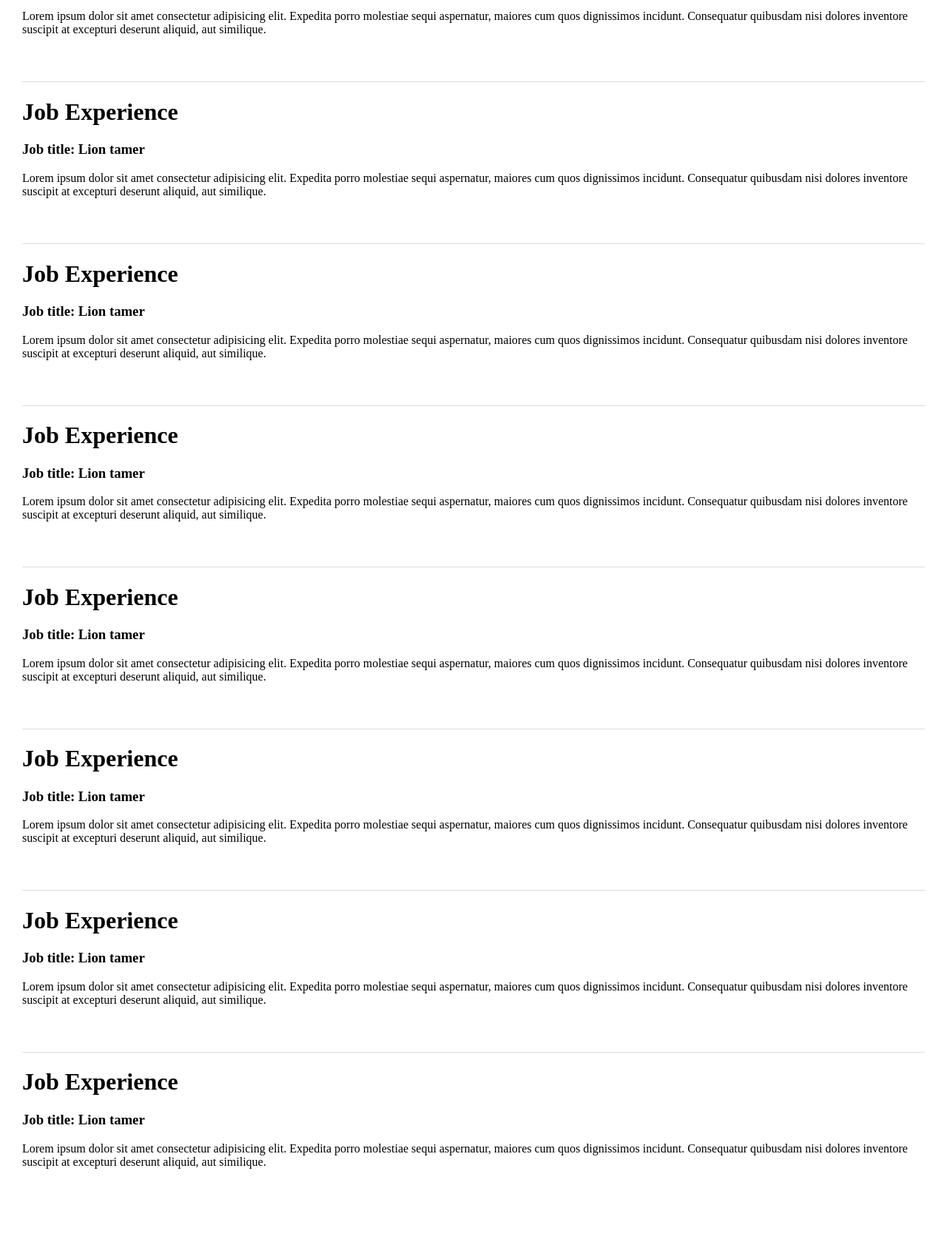
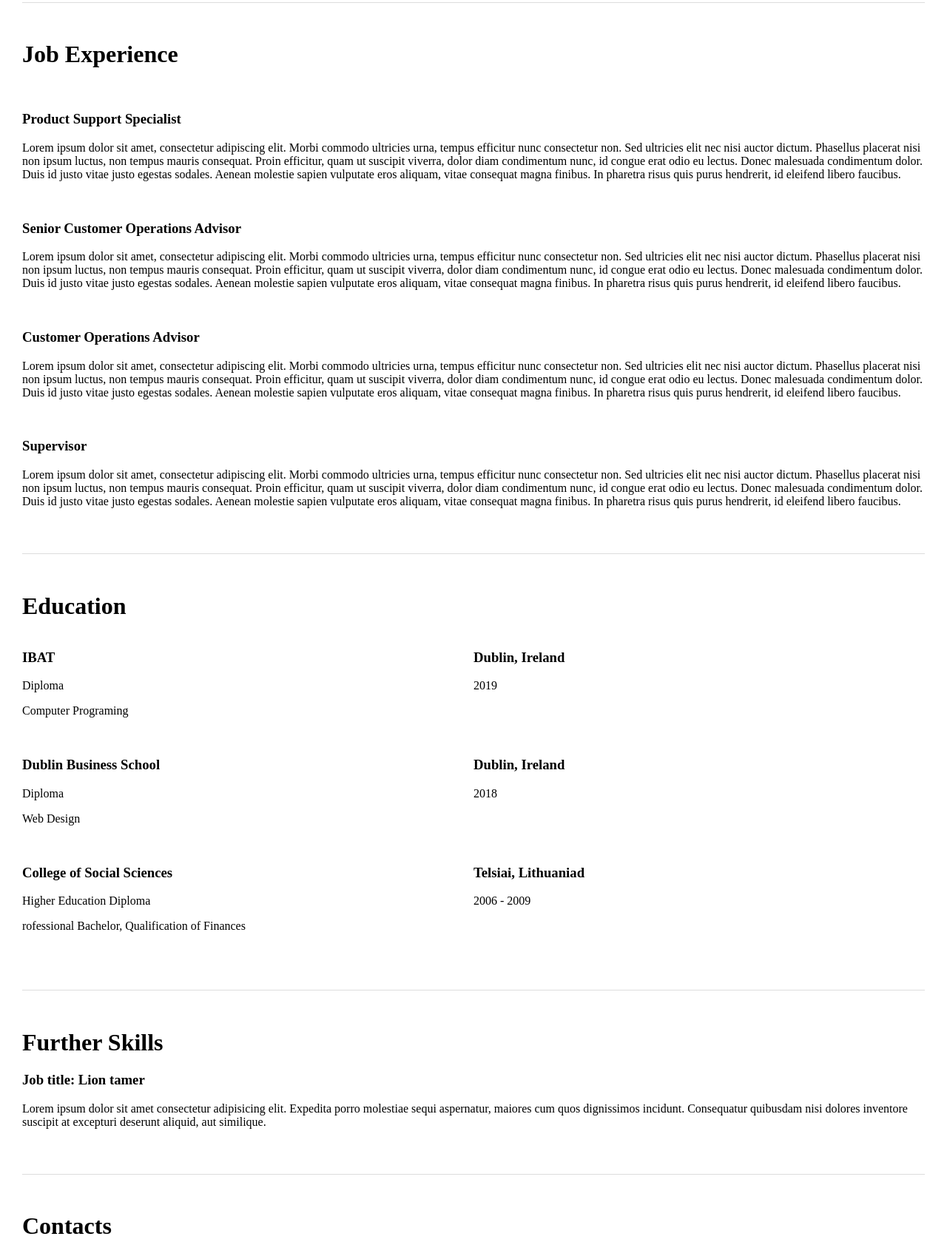
Before and after one commit to Ervinasd/ervinasd.github.io, a plain HTML site: page cv.html in a window 1280 px wide. Shown: the part 734-2413 px from the top of the page at 74% size. Before the commit the page ends 2344 px from the top, so only its background shows below. Drawn offline with Linux system fonts and the light colour scheme.

Commit message:
Added Education sections to the CV

```diff
--- a/cv.css
+++ b/cv.css
@@ -13,6 +13,8 @@ body {
   top: 0;
   width: 100%;
   z-index: 100;
+  font: 15px arial, sans-serif;
+
 }
 
 
@@ -49,7 +51,7 @@ ul {
 
 .picture {
     float:left;
-    width:40%;
+    width:30%;
 }
 
 .picture img {
@@ -64,15 +66,38 @@ ul {
     filter: none;
       -webkit-filter: grayscale(0);
       -webkit-transform: scale(1.01);
+      -webkit-transition: all .8s ease-in-out;
+    }
+
+    .picture {
+      padding-right: 30px;
     }
 
 
-.work-experience {
-    clear: both;
-    margin-top: 5%;
-    border-top: #ddd 1px solid;
+
+
+.cv-section h1 {
+  padding-top: 30px;
 }
 
 @keyframes spin {
     100% {transform: rotate(1turn); }
   }
+
+  .cv-section {
+    margin-top: 5%;
+    border-top: #ddd 1px solid;
+}
+
+  .education-column {
+    float: left;
+    width: 50%;
+  }
+
+
+
+.education:after{
+  content: "";
+  display: table;
+  clear: both;
+}
--- a/cv.html
+++ b/cv.html
@@ -11,10 +11,11 @@
 <body>
     <header class="navbar">
         <ul>
-            <li><a>Home</a></li>
-            <li><a>Page 1</a></li>
-            <li><a>Page 2</a></li>
-            <li><a href="#anchor">Anchor</a></li>
+            <li><a href="#about-me">About Me</a></li>
+            <li><a href="#job-experience">Job Experience</a></li>
+            <li><a href="#education">Education</a></li>
+            <li><a href="#further-skills">Further Skills</a></li>
+            <li><a href="#contacts">Contacts</a></li>
         </ul>
     </header>
     <div class="personal-information fish dog">
@@ -26,68 +27,110 @@
             <h2>Title: Product Support Specialist</h2>
         </div>
     </div>
-    <div class="work-experience">
+    <div class="cv-section" id="about-me">
+        <h1>About Me</h1>
+        <p>Lorem ipsum dolor sit amet, consectetur adipiscing elit. Morbi commodo ultricies urna, tempus efficitur nunc consectetur non.
+            Sed ultricies elit nec nisi auctor dictum. Phasellus placerat nisi non ipsum luctus, non tempus mauris consequat.
+            Proin efficitur, quam ut suscipit viverra, dolor diam condimentum nunc, id congue erat odio eu lectus.
+            Donec malesuada condimentum dolor. Duis id justo vitae justo egestas sodales.
+            Aenean molestie sapien vulputate eros aliquam, vitae consequat magna finibus.
+            In pharetra risus quis purus hendrerit, id eleifend libero faucibus.</p>
+    </div>
+
+    <div class="cv-section" id="job-experience">
         <h1>Job Experience</h1>
+        <br>
+        <h3>Product Support Specialist</h3>
+        <p>Lorem ipsum dolor sit amet, consectetur adipiscing elit. Morbi commodo ultricies urna, tempus efficitur nunc consectetur non.
+            Sed ultricies elit nec nisi auctor dictum. Phasellus placerat nisi non ipsum luctus, non tempus mauris consequat.
+            Proin efficitur, quam ut suscipit viverra, dolor diam condimentum nunc, id congue erat odio eu lectus.
+            Donec malesuada condimentum dolor. Duis id justo vitae justo egestas sodales.
+            Aenean molestie sapien vulputate eros aliquam, vitae consequat magna finibus.
+            In pharetra risus quis purus hendrerit, id eleifend libero faucibus.</p>
+            <br>
+        <h3>Senior Customer Operations Advisor</h3>
+        <p>Lorem ipsum dolor sit amet, consectetur adipiscing elit. Morbi commodo ultricies urna, tempus efficitur nunc consectetur non.
+            Sed ultricies elit nec nisi auctor dictum. Phasellus placerat nisi non ipsum luctus, non tempus mauris consequat.
+            Proin efficitur, quam ut suscipit viverra, dolor diam condimentum nunc, id congue erat odio eu lectus.
+            Donec malesuada condimentum dolor. Duis id justo vitae justo egestas sodales.
+            Aenean molestie sapien vulputate eros aliquam, vitae consequat magna finibus.
+            In pharetra risus quis purus hendrerit, id eleifend libero faucibus.</p>
+            <br>
+        <h3>Customer Operations Advisor</h3>
+        <p>Lorem ipsum dolor sit amet, consectetur adipiscing elit. Morbi commodo ultricies urna, tempus efficitur nunc consectetur non.
+            Sed ultricies elit nec nisi auctor dictum. Phasellus placerat nisi non ipsum luctus, non tempus mauris consequat.
+            Proin efficitur, quam ut suscipit viverra, dolor diam condimentum nunc, id congue erat odio eu lectus.
+            Donec malesuada condimentum dolor. Duis id justo vitae justo egestas sodales.
+            Aenean molestie sapien vulputate eros aliquam, vitae consequat magna finibus.
+            In pharetra risus quis purus hendrerit, id eleifend libero faucibus.</p>
+            <br>
+        <h3>Supervisor</h3>
+        <p>Lorem ipsum dolor sit amet, consectetur adipiscing elit. Morbi commodo ultricies urna, tempus efficitur nunc consectetur non.
+            Sed ultricies elit nec nisi auctor dictum. Phasellus placerat nisi non ipsum luctus, non tempus mauris consequat.
+            Proin efficitur, quam ut suscipit viverra, dolor diam condimentum nunc, id congue erat odio eu lectus.
+            Donec malesuada condimentum dolor. Duis id justo vitae justo egestas sodales.
+            Aenean molestie sapien vulputate eros aliquam, vitae consequat magna finibus.
+            In pharetra risus quis purus hendrerit, id eleifend libero faucibus.</p>
+    </div>
+
+    <div class="cv-section" id="education">
+        <h1>Education</h1>
+
+        <div class="education">
+                <Div class="education-column">
+                    <h3>IBAT</h3>
+                    <p>Diploma</p>
+                    <p>Computer Programing</p>
+                </Div>
+
+                <Div class="education-column">
+                    <h3>Dublin, Ireland</h3>
+                    <p>2019</p>
+                </Div>
+              </div>
+            <br>
+
+        <div class="education">
+        <Div class="education-column">
+            <h3>Dublin Business School</h3>
+            <p>Diploma</p>
+            <p>Web Design</p>
+        </Div>
+
+        <Div class="education-column">
+            <h3>Dublin, Ireland</h3>
+            <p>2018</p>
+        </Div>
+      </div>
+    <br>
+      <div class="education">
+        <Div class="education-column">
+                <h3>College of Social Sciences</h3>
+                <p>Higher Education Diploma</p>
+                <p>rofessional Bachelor, Qualification of Finances</p>
+        </Div>
+
+        <Div class="education-column">
+            <h3>Telsiai, Lithuaniad</h3>
+            <p>2006 - 2009</p>
+            </Div>
+      </div>
+
+
+    </div>
+
+    <div class="cv-section" id="further-skills">
+        <h1>Further Skills</h1>
         <h3>Job title: Lion tamer</h3>
         <p>Lorem ipsum dolor sit amet consectetur adipisicing elit. Expedita porro molestiae sequi aspernatur, maiores
             cum quos dignissimos incidunt. Consequatur quibusdam nisi dolores inventore suscipit at excepturi deserunt
             aliquid, aut similique.</p>
     </div>
 
-    <div class="work-experience">
-        <h1>Job Experience</h1>
-        <h3>Job title: Lion tamer</h3>
-        <p>Lorem ipsum dolor sit amet consectetur adipisicing elit. Expedita porro molestiae sequi aspernatur, maiores
-            cum quos dignissimos incidunt. Consequatur quibusdam nisi dolores inventore suscipit at excepturi deserunt
-            aliquid, aut similique.</p>
-    </div>
-
-    <div class="work-experience">
-        <h1>Job Experience</h1>
-        <h3>Job title: Lion tamer</h3>
-        <p>Lorem ipsum dolor sit amet consectetur adipisicing elit. Expedita porro molestiae sequi aspernatur, maiores
-            cum quos dignissimos incidunt. Consequatur quibusdam nisi dolores inventore suscipit at excepturi deserunt
-            aliquid, aut similique.</p>
-    </div>
-
-    <div class="work-experience">
-        <h1>Job Experience</h1>
-        <h3>Job title: Lion tamer</h3>
-        <p>Lorem ipsum dolor sit amet consectetur adipisicing elit. Expedita porro molestiae sequi aspernatur, maiores
-            cum quos dignissimos incidunt. Consequatur quibusdam nisi dolores inventore suscipit at excepturi deserunt
-            aliquid, aut similique.</p>
-    </div>
-
-    <div class="work-experience">
-        <h1>Job Experience</h1>
-        <h3>Job title: Lion tamer</h3>
-        <p>Lorem ipsum dolor sit amet consectetur adipisicing elit. Expedita porro molestiae sequi aspernatur, maiores
-            cum quos dignissimos incidunt. Consequatur quibusdam nisi dolores inventore suscipit at excepturi deserunt
-            aliquid, aut similique.</p>
-    </div>
-
-    <div class="work-experience">
-        <h1>Job Experience</h1>
-        <h3>Job title: Lion tamer</h3>
-        <p>Lorem ipsum dolor sit amet consectetur adipisicing elit. Expedita porro molestiae sequi aspernatur, maiores
-            cum quos dignissimos incidunt. Consequatur quibusdam nisi dolores inventore suscipit at excepturi deserunt
-            aliquid, aut similique.</p>
-    </div>
-
-    <div class="work-experience">
-        <h1>Job Experience</h1>
-        <h3>Job title: Lion tamer</h3>
-        <p>Lorem ipsum dolor sit amet consectetur adipisicing elit. Expedita porro molestiae sequi aspernatur, maiores
-            cum quos dignissimos incidunt. Consequatur quibusdam nisi dolores inventore suscipit at excepturi deserunt
-            aliquid, aut similique.</p>
-    </div>
-
-    <div id="anchor" class="work-experience">
-        <h1>Job Experience</h1>
-        <h3>Job title: Lion tamer</h3>
-        <p>Lorem ipsum dolor sit amet consectetur adipisicing elit. Expedita porro molestiae sequi aspernatur, maiores
-            cum quos dignissimos incidunt. Consequatur quibusdam nisi dolores inventore suscipit at excepturi deserunt
-            aliquid, aut similique.</p>
+    <div class="cv-section" id="contacts">
+        <h1>Contacts</h1>
+            <p><a href="callto:023456789">☎ (01) 234 56789</a></p>
+        </div>
     </div>
 </body>
 
```
